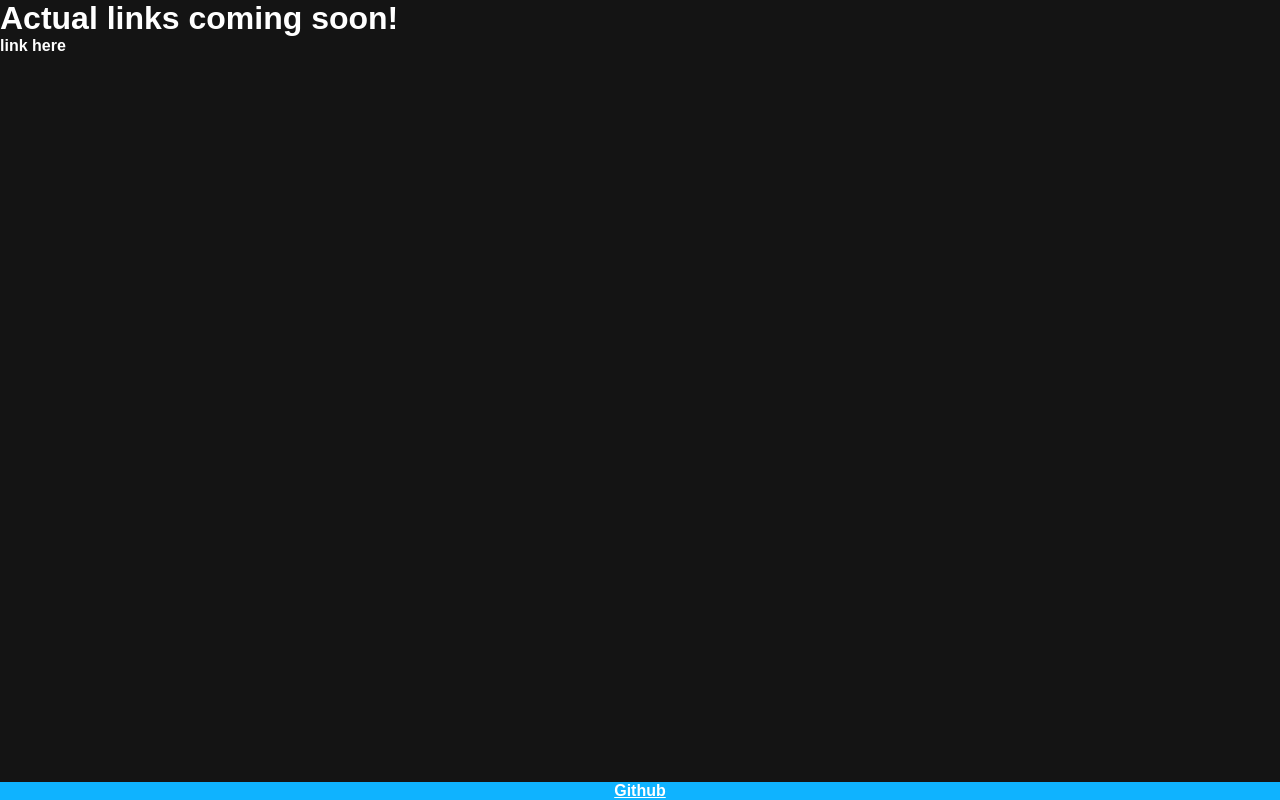
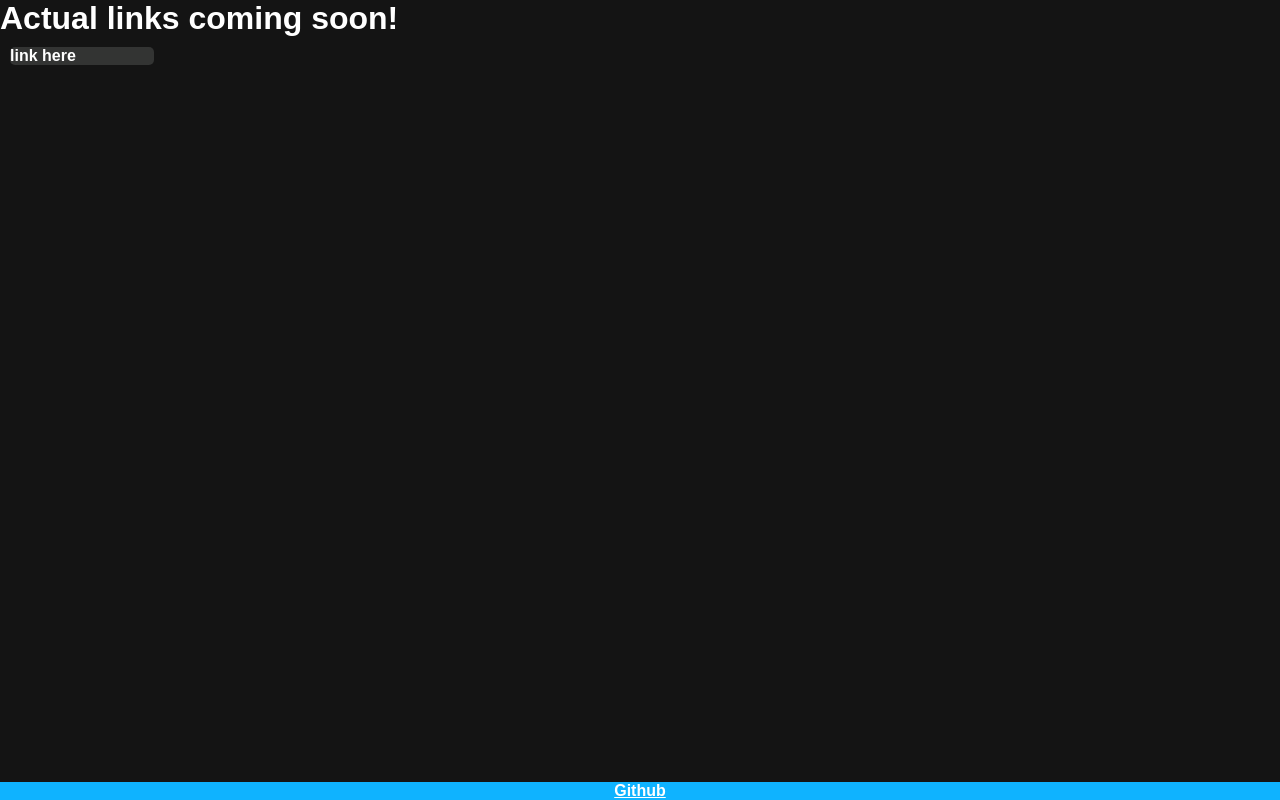
Before and after one commit to cybersteve547/links, a plain HTML site: page index.html in a window 1280 px wide. Drawn offline with Linux system fonts and the light colour scheme.

Commit message:
Update style.css

```diff
--- a/style.css
+++ b/style.css
@@ -19,3 +19,11 @@
   width: 100%;
   background-color: rgb(15, 179, 255);
 }
+
+.item {
+  display: inline-block;
+  margin: 10px;
+  background-color: rgb(51, 52, 51);
+  border-radius: 5px;
+  width: 144px;
+}
```
